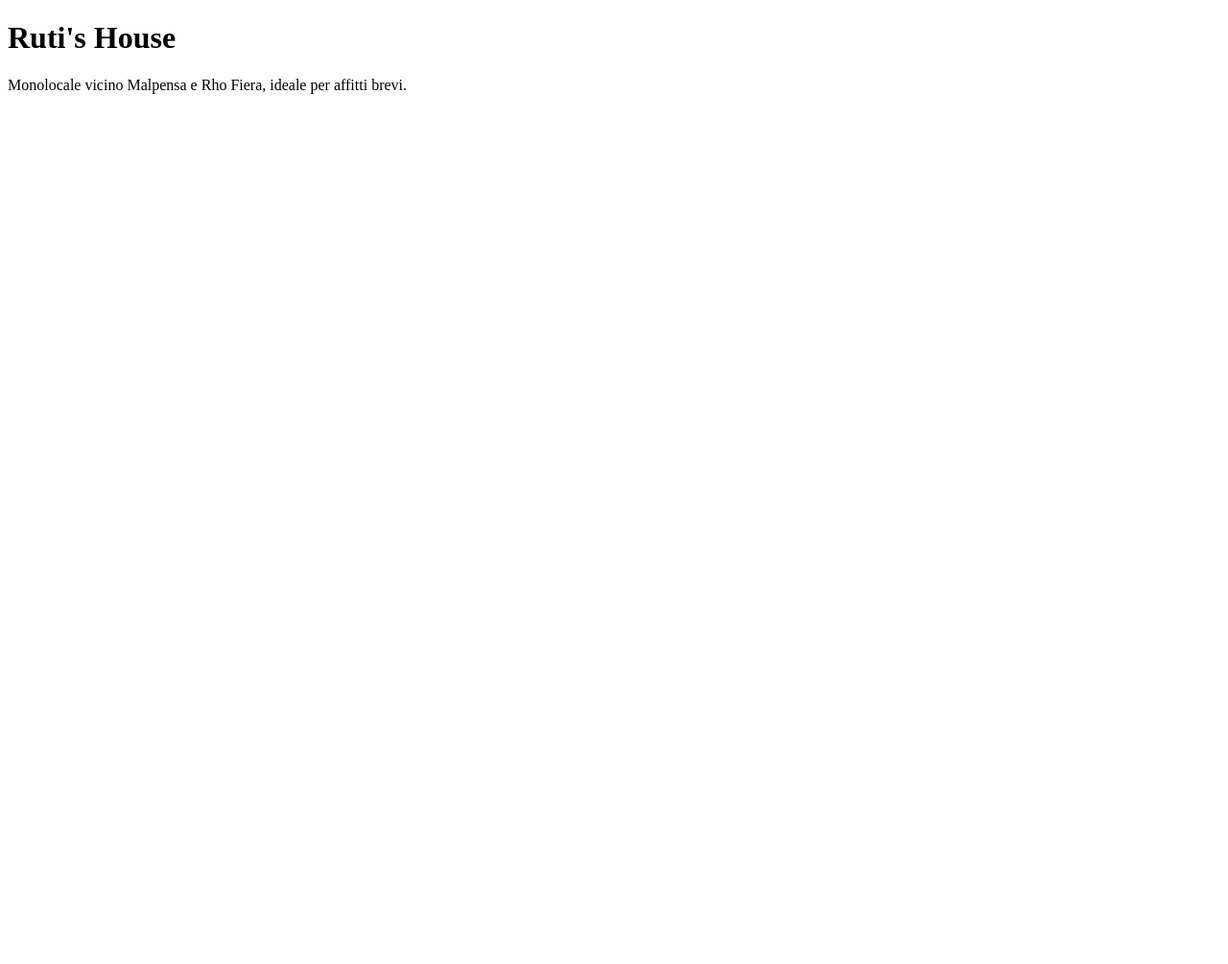
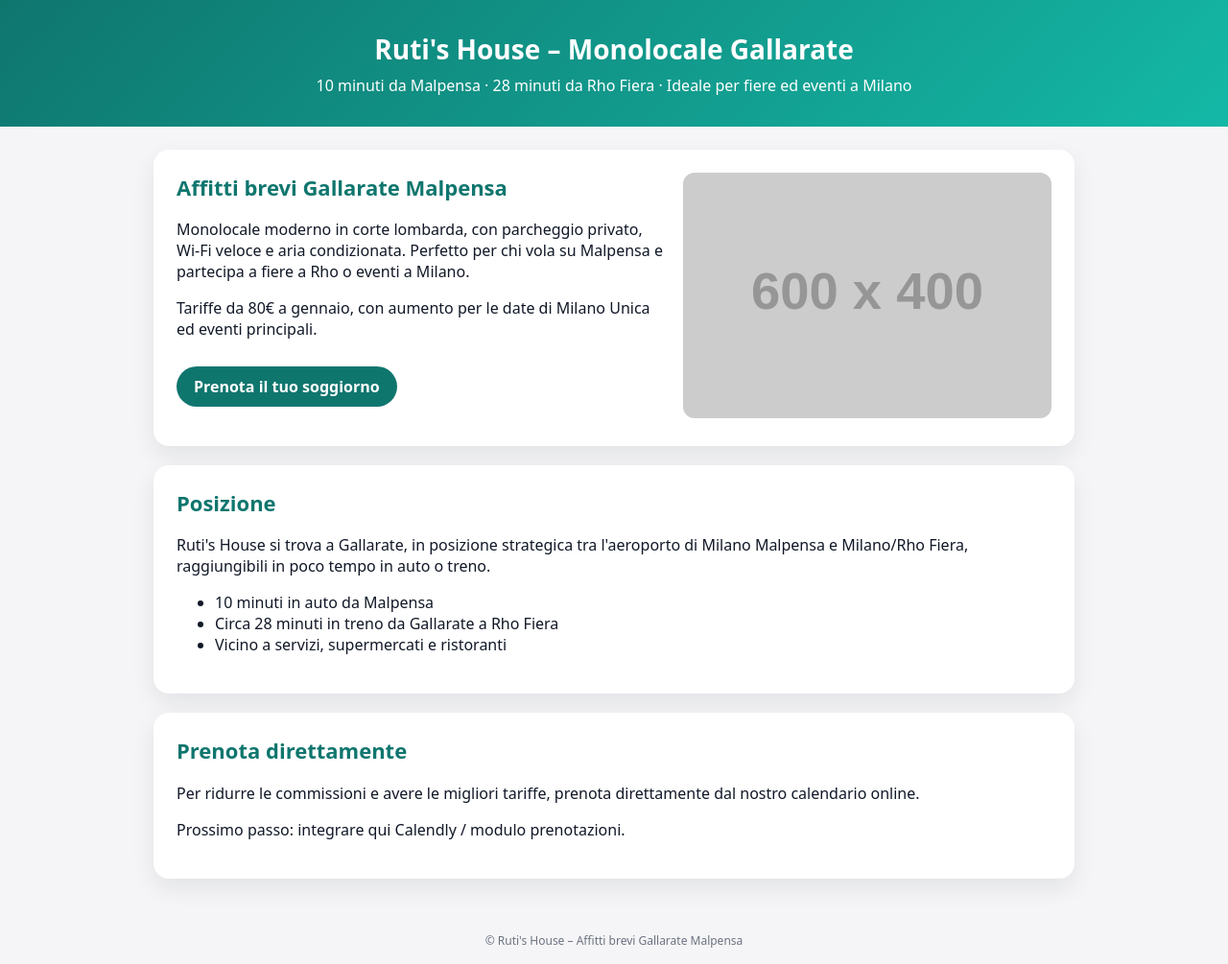
Before and after one commit to rutishouse/rutishouse-site, a plain HTML site: page index.html in a window 1280 px wide. Shown: the whole page at 96% size. Before the commit the page ends 800 px from the top, so only its background shows below. Drawn offline with Linux system fonts and the light colour scheme; placeholder pictures from the web are drawn by us.

Commit message:
Update index.html

```diff
--- a/index.html
+++ b/index.html
@@ -2,10 +2,101 @@
 <html lang="it">
 <head>
   <meta charset="utf-8">
-  <title>Ruti's House | Monolocale Gallarate Malpensa</title>
+  <title>Ruti's House | Affitti brevi Gallarate Malpensa</title>
+  <meta name="viewport" content="width=device-width,initial-scale=1">
+  <style>
+    body {
+      margin: 0;
+      font-family: system-ui, -apple-system, BlinkMacSystemFont, "Segoe UI", sans-serif;
+      background: #f5f5f7;
+      color: #111827;
+    }
+    header {
+      background: linear-gradient(135deg,#0f766e,#14b8a6);
+      color: white;
+      padding: 32px 16px;
+      text-align: center;
+    }
+    header h1 { margin: 0 0 8px; font-size: 28px; }
+    header p { margin: 0; font-size: 16px; }
+    .container {
+      max-width: 960px;
+      margin: 24px auto 40px;
+      padding: 0 16px;
+    }
+    .card {
+      background: white;
+      border-radius: 16px;
+      padding: 24px;
+      box-shadow: 0 10px 25px rgba(15,23,42,0.08);
+      margin-bottom: 20px;
+    }
+    h2 { margin-top: 0; font-size: 22px; color: #0f766e; }
+    .grid {
+      display: grid;
+      gap: 16px;
+    }
+    @media (min-width: 768px) {
+      .grid-2 { grid-template-columns: 2fr 1.5fr; }
+    }
+    .cta {
+      display: inline-block;
+      margin-top: 12px;
+      padding: 10px 18px;
+      border-radius: 999px;
+      background: #0f766e;
+      color: white;
+      text-decoration: none;
+      font-weight: 600;
+    }
+    footer {
+      text-align: center;
+      font-size: 12px;
+      color: #6b7280;
+      padding: 16px;
+    }
+  </style>
 </head>
 <body>
-  <h1>Ruti's House</h1>
-  <p>Monolocale vicino Malpensa e Rho Fiera, ideale per affitti brevi.</p>
+  <header>
+    <h1>Ruti's House – Monolocale Gallarate</h1>
+    <p>10 minuti da Malpensa · 28 minuti da Rho Fiera · Ideale per fiere ed eventi a Milano</p>
+  </header>
+
+  <main class="container">
+    <section class="card grid grid-2">
+      <div>
+        <h2>Affitti brevi Gallarate Malpensa</h2>
+        <p>Monolocale moderno in corte lombarda, con parcheggio privato, Wi‑Fi veloce e aria condizionata. Perfetto per chi vola su Malpensa e partecipa a fiere a Rho o eventi a Milano.</p>
+        <p>Tariffe da 80€ a gennaio, con aumento per le date di Milano Unica ed eventi principali.</p>
+        <a href="#prenota" class="cta">Prenota il tuo soggiorno</a>
+      </div>
+      <div>
+        <!-- qui poi puoi mettere una foto reale -->
+        <img src="https://via.placeholder.com/600x400?text=Ruti%27s+House" alt="Ruti's House" style="width:100%;border-radius:12px;">
+      </div>
+    </section>
+
+    <section class="card">
+      <h2>Posizione</h2>
+      <p>Ruti's House si trova a Gallarate, in posizione strategica tra l'aeroporto di Milano Malpensa e Milano/Rho Fiera, raggiungibili in poco tempo in auto o treno.</p>
+      <ul>
+        <li>10 minuti in auto da Malpensa</li>
+        <li>Circa 28 minuti in treno da Gallarate a Rho Fiera</li>
+        <li>Vicino a servizi, supermercati e ristoranti</li>
+      </ul>
+    </section>
+
+    <section class="card" id="prenota">
+      <h2>Prenota direttamente</h2>
+      <p>Per ridurre le commissioni e avere le migliori tariffe, prenota direttamente dal nostro calendario online.</p>
+      <!-- quando avrai Calendly o altro, lo incolliamo qui -->
+      <p>Prossimo passo: integrare qui Calendly / modulo prenotazioni.</p>
+    </section>
+  </main>
+
+  <footer>
+    © Ruti's House – Affitti brevi Gallarate Malpensa
+  </footer>
 </body>
 </html>
```
